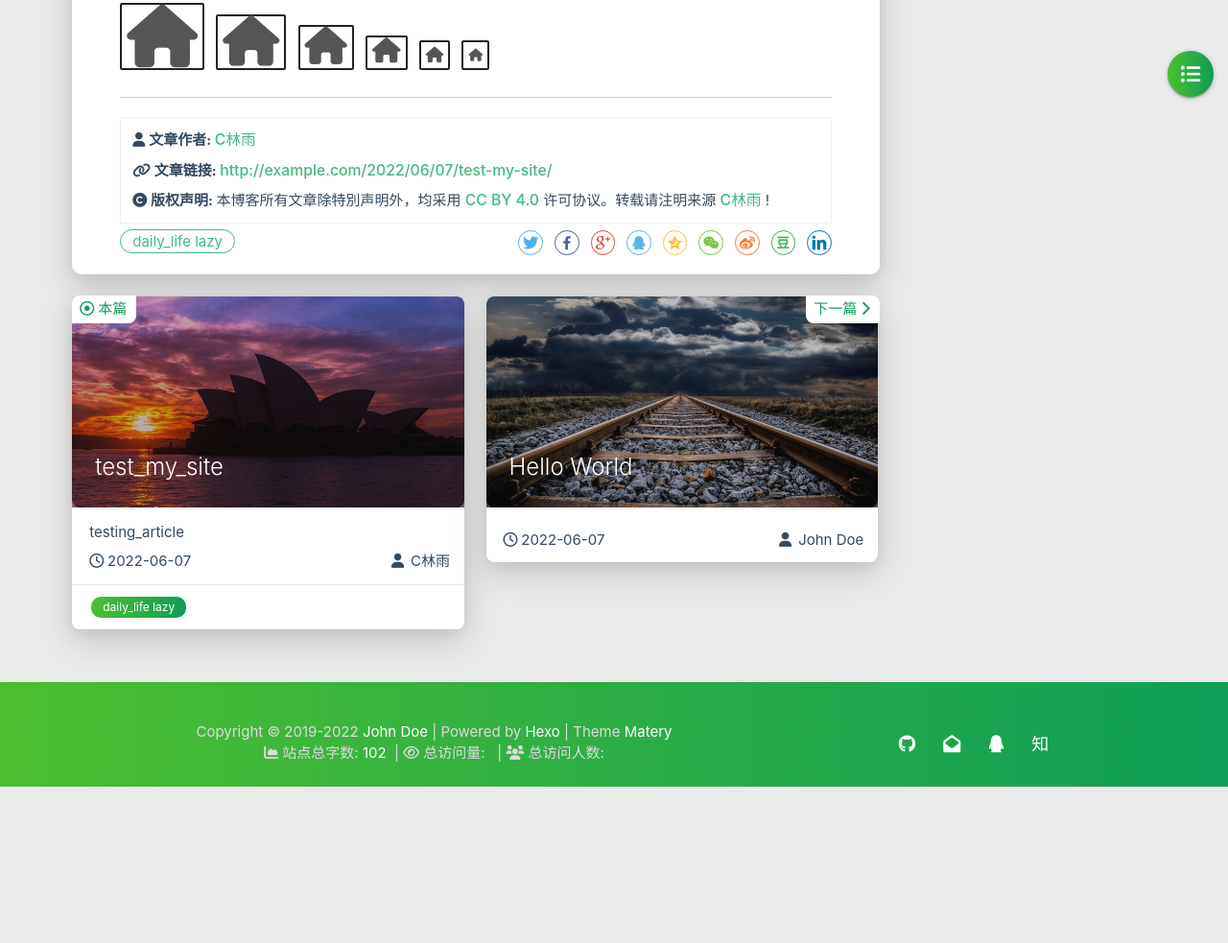
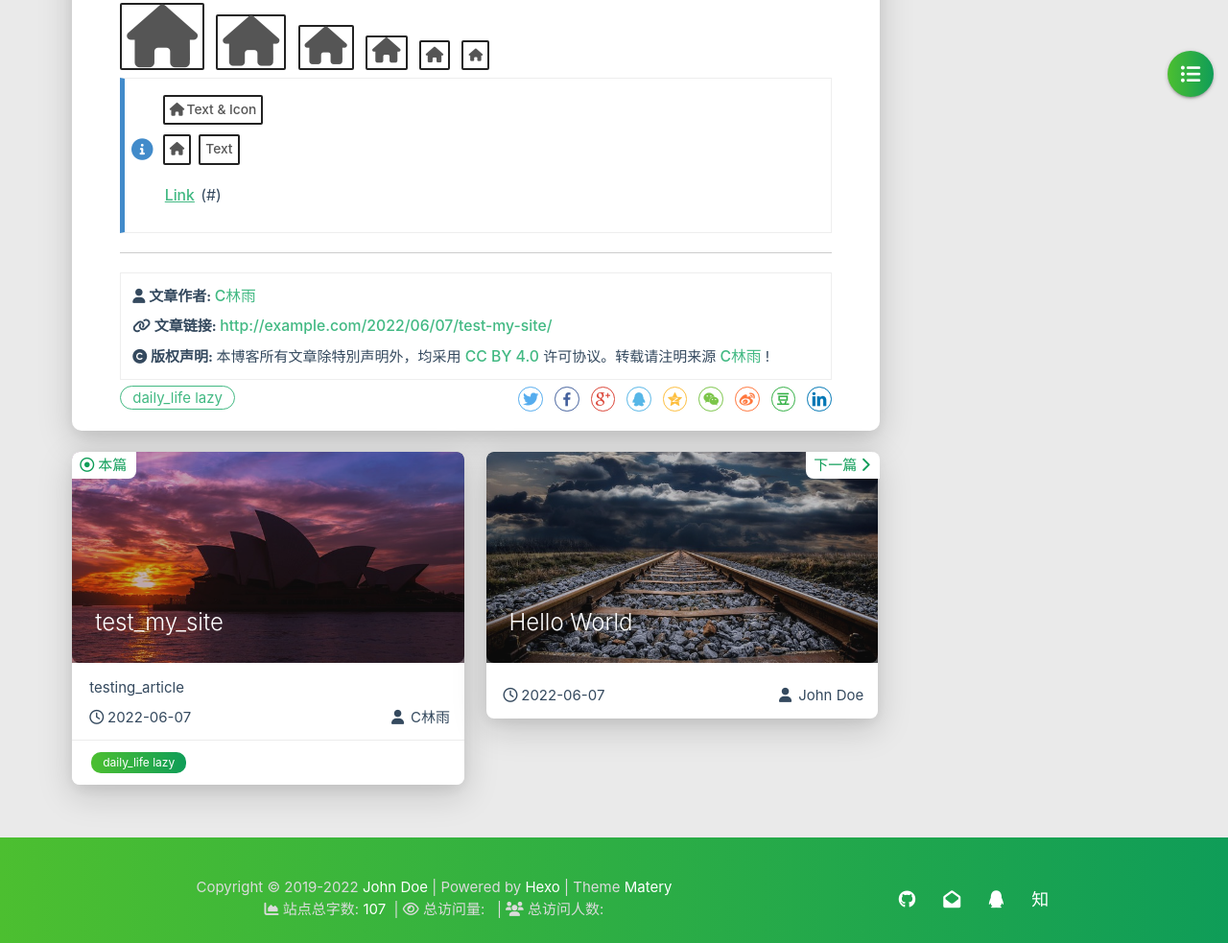
Before and after one commit to Wuchenglin1/Wuchenglin1.github.io, a plain HTML site: page 2022/06/07/test-my-site/index.html in a window 1280 px wide. Shown: the part 623-1606 px from the top of the page at 96% size. Before the commit the page ends 1443 px from the top, so only its background shows below. Drawn offline with Linux system fonts and the light colour scheme; some packages are replaced by stand-ins of ours; no server answers; a script that the page names is missing.

Commit message:
Site updated: 2022-06-07 12:06:37

```diff
--- a/2022/06/07/test-my-site/index.html
+++ b/2022/06/07/test-my-site/index.html
@@ -512,7 +512,7 @@
 
                 <div class="info-break-policy">
                     <i class="far fa-file-word fa-fw"></i>文章字数:&nbsp;&nbsp;
-                    29
+                    34
                 </div>
 
 
@@ -552,7 +552,7 @@
 
 <p>这是一篇测试文章的啦~</p>
 <p>—————————–分割线—————————–</p>
-<a class="theme-btn" href="#" title="我是一个title"><i class="fa fa-icon fas fa-airplay"></i>这是一个url</a>
+<a class="theme-btn" href="#" title="我是一个title"><i class="fas fa-airplay"></i>这是一个url</a>
 
 
 
@@ -568,6 +568,12 @@
  <a class="theme-btn" href="#"><i class="fa fa-home fa-lg"></i></a>
 
 <a class="theme-btn" href="#"><i class="fa fa-home"></i></a>
+
+
+<div class="note info"><p><a class="theme-btn" href="#"><i class="fa fa-home fa-fw"></i>Text &amp; Icon</a></p>
+<p><a class="theme-btn" href="#" title="Title"><i class="fa fa-home"></i></a><a class="theme-btn" href="#">Text</a></p>
+<p><a href="#">Link</a> (#)</p>
+</div>
 
 
             </div>
@@ -952,7 +958,7 @@
             <br>
 
                 &nbsp;<i class="fas fa-chart-area"></i>&nbsp;站点总字数:&nbsp;<span
-                        class="white-color">102</span>
+                        class="white-color">107</span>
 
 
 
--- a/search.xml
+++ b/search.xml
@@ -8,7 +8,7 @@
       <link href="/2022/06/07/test-my-site/"/>
       <url>/2022/06/07/test-my-site/</url>
 
-        <content type="html"><![CDATA[<details class="note "><summary><p>[class] [no-icon] [summary]</p></summary>  <p>啦啦啦啦</p>  </details><p>这是一篇测试文章的啦~</p><p>—————————–分割线—————————–</p><a class="theme-btn" href="#" title="我是一个title"><i class="fa fa-icon fas fa-airplay"></i>这是一个url</a><p>—————————–分割线—————————–</p><a class="theme-btn" href="#"><i class="fa fa-home fa-5x"></i></a> <a class="theme-btn" href="#"><i class="fa fa-home fa-4x"></i></a> <a class="theme-btn" href="#"><i class="fa fa-home fa-3x"></i></a> <a class="theme-btn" href="#"><i class="fa fa-home fa-2x"></i></a> <a class="theme-btn" href="#"><i class="fa fa-home fa-lg"></i></a> <a class="theme-btn" href="#"><i class="fa fa-home"></i></a>]]></content>
+        <content type="html"><![CDATA[<details class="note "><summary><p>[class] [no-icon] [summary]</p></summary>  <p>啦啦啦啦</p>  </details><p>这是一篇测试文章的啦~</p><p>—————————–分割线—————————–</p><a class="theme-btn" href="#" title="我是一个title"><i class="fas fa-airplay"></i>这是一个url</a><p>—————————–分割线—————————–</p><a class="theme-btn" href="#"><i class="fa fa-home fa-5x"></i></a> <a class="theme-btn" href="#"><i class="fa fa-home fa-4x"></i></a> <a class="theme-btn" href="#"><i class="fa fa-home fa-3x"></i></a> <a class="theme-btn" href="#"><i class="fa fa-home fa-2x"></i></a> <a class="theme-btn" href="#"><i class="fa fa-home fa-lg"></i></a> <a class="theme-btn" href="#"><i class="fa fa-home"></i></a><div class="note info"><p><a class="theme-btn" href="#"><i class="fa fa-home fa-fw"></i>Text &amp; Icon</a></p><p><a class="theme-btn" href="#" title="Title"><i class="fa fa-home"></i></a><a class="theme-btn" href="#">Text</a></p><p><a href="#">Link</a> (#)</p></div>]]></content>
 
 
 
```
Also changed, not shown: 2022/06/07/hello-world/index.html (+1 -1 lines), 404/index.html (+1 -1 lines), about/index.html (+1 -1 lines), archives/2022/06/index.html (+1 -1 lines), archives/2022/index.html (+1 -1 lines), archives/index.html (+1 -1 lines), categories/index.html (+1 -1 lines), contact/index.html (+1 -1 lines), friends/index.html (+1 -1 lines), index.html (+1 -1 lines), tags/daily-life-lazy/index.html (+1 -1 lines), tags/index.html (+1 -1 lines).
